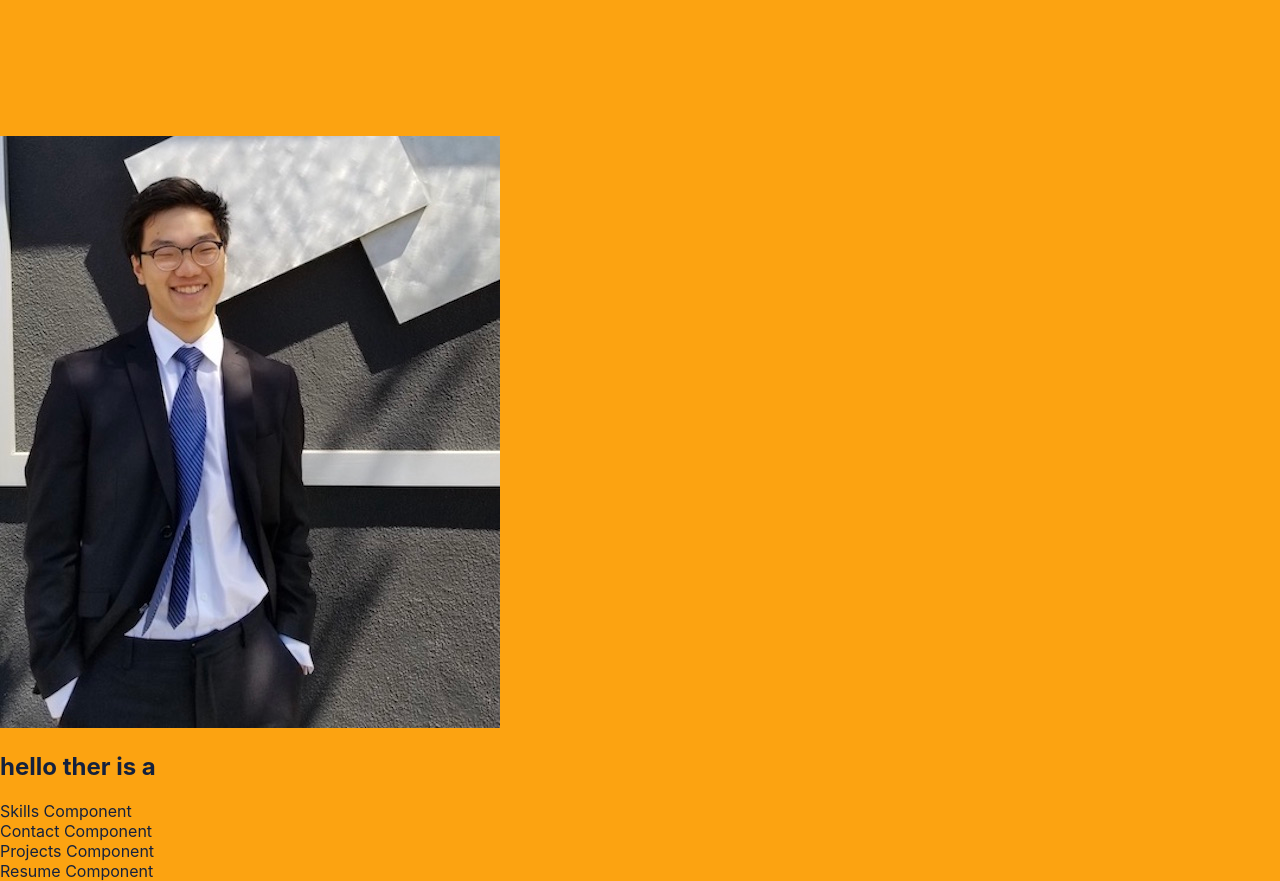
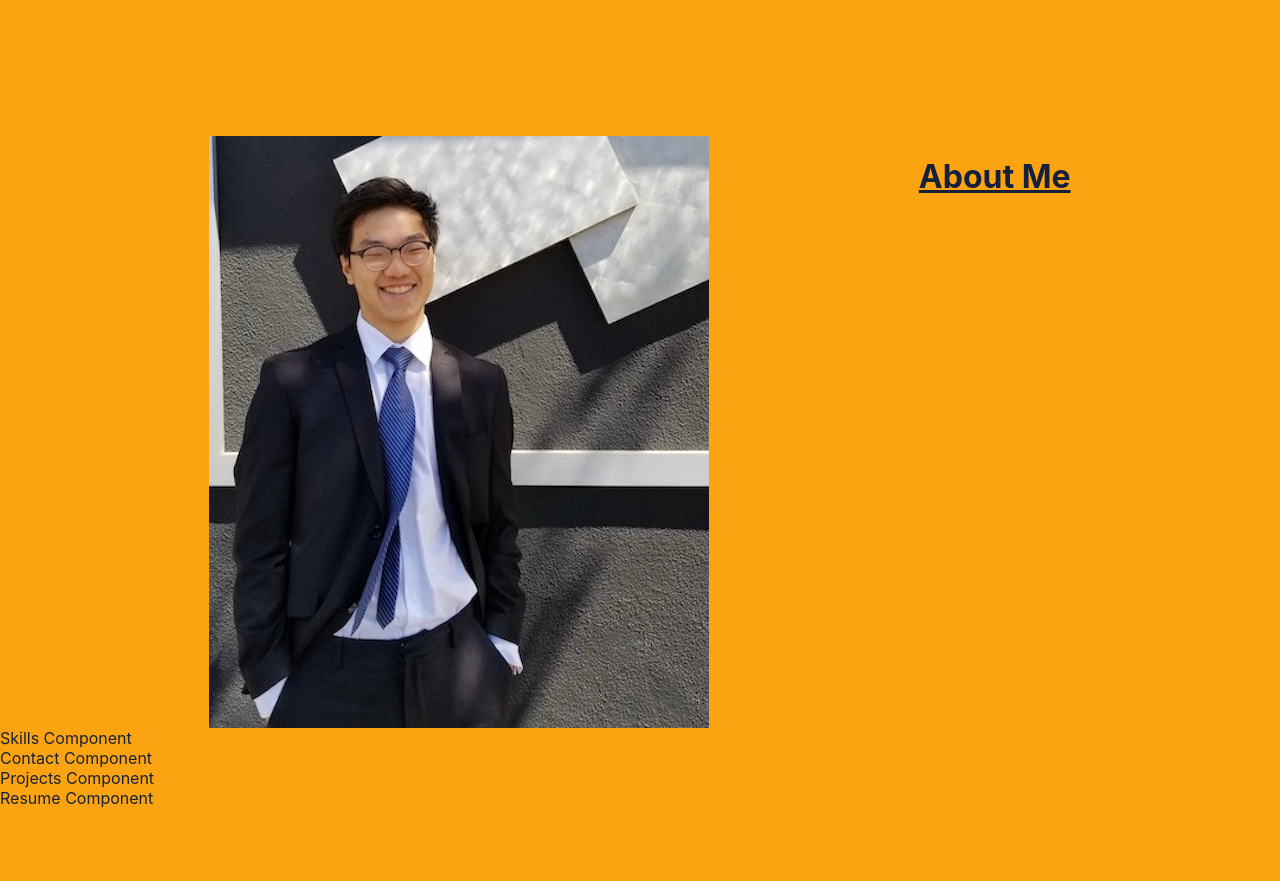
Before and after one commit to thinkaboutmovies/portfolio, a React (Create React App) app: page / in a window 1280 px wide. Shown: the part 680-1561 px from the top of the page. After the commit the page ends 1488 px from the top, so only its background shows below. Built offline with nearby package versions, Linux system fonts and the light colour scheme.

Commit message:
flex style for About.js

```diff
--- a/src/App.css
+++ b/src/App.css
@@ -30,3 +30,8 @@
 .nav-element {
   padding-left: 3em;
 }
+
+#About {
+  display: flex;
+  justify-content: space-evenly;
+}
--- a/src/components/About.js
+++ b/src/components/About.js
@@ -5,7 +5,10 @@ function About(props) {
     return (
 			<div id='About'>
 				<img src={personalc} alt='' />
-                <h2>hello ther is a </h2>
+                <div id='About-Text'>
+                    <h1><u>About Me</u></h1>
+                    <h2></h2>
+                </div>
 			</div>
 		);
 }
```
